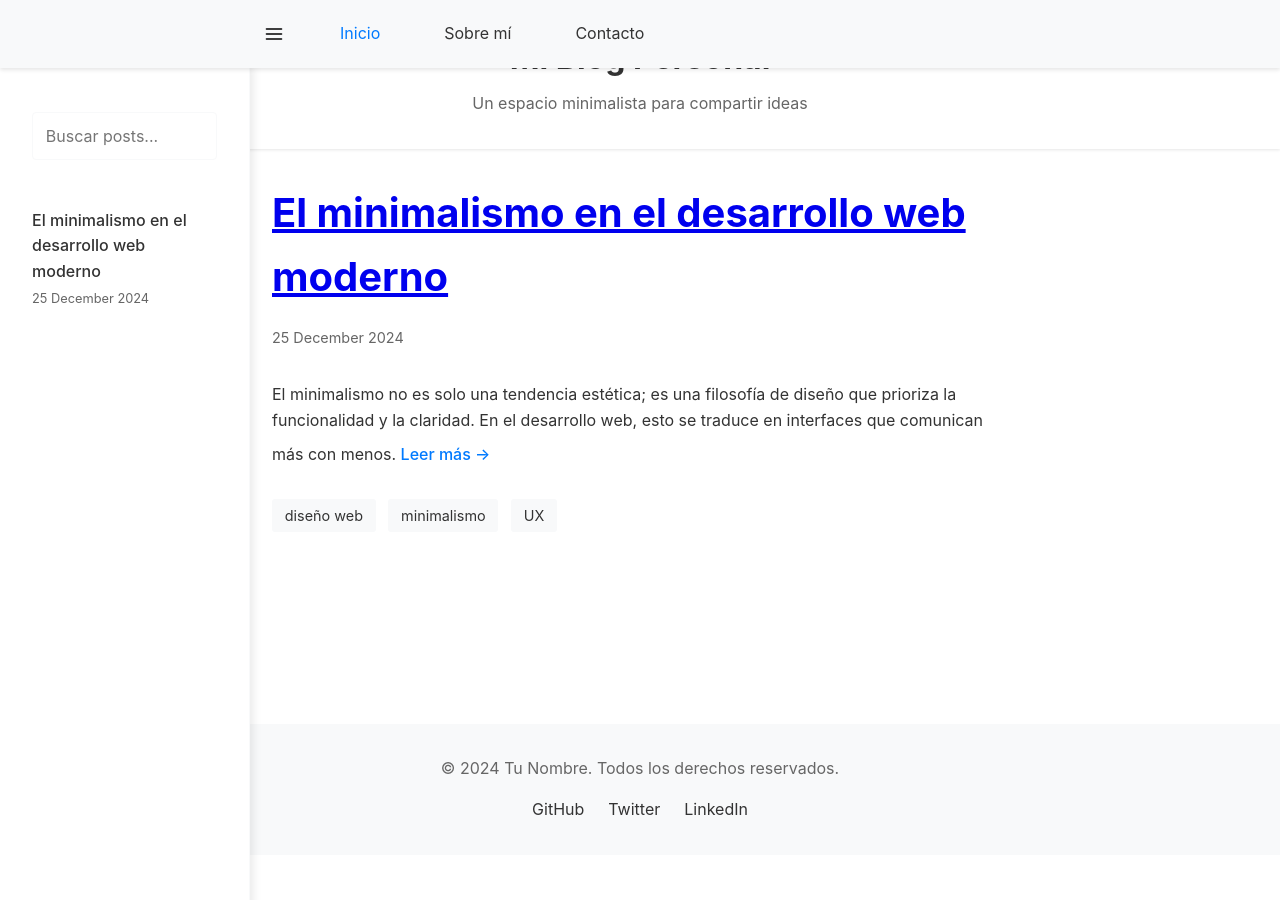
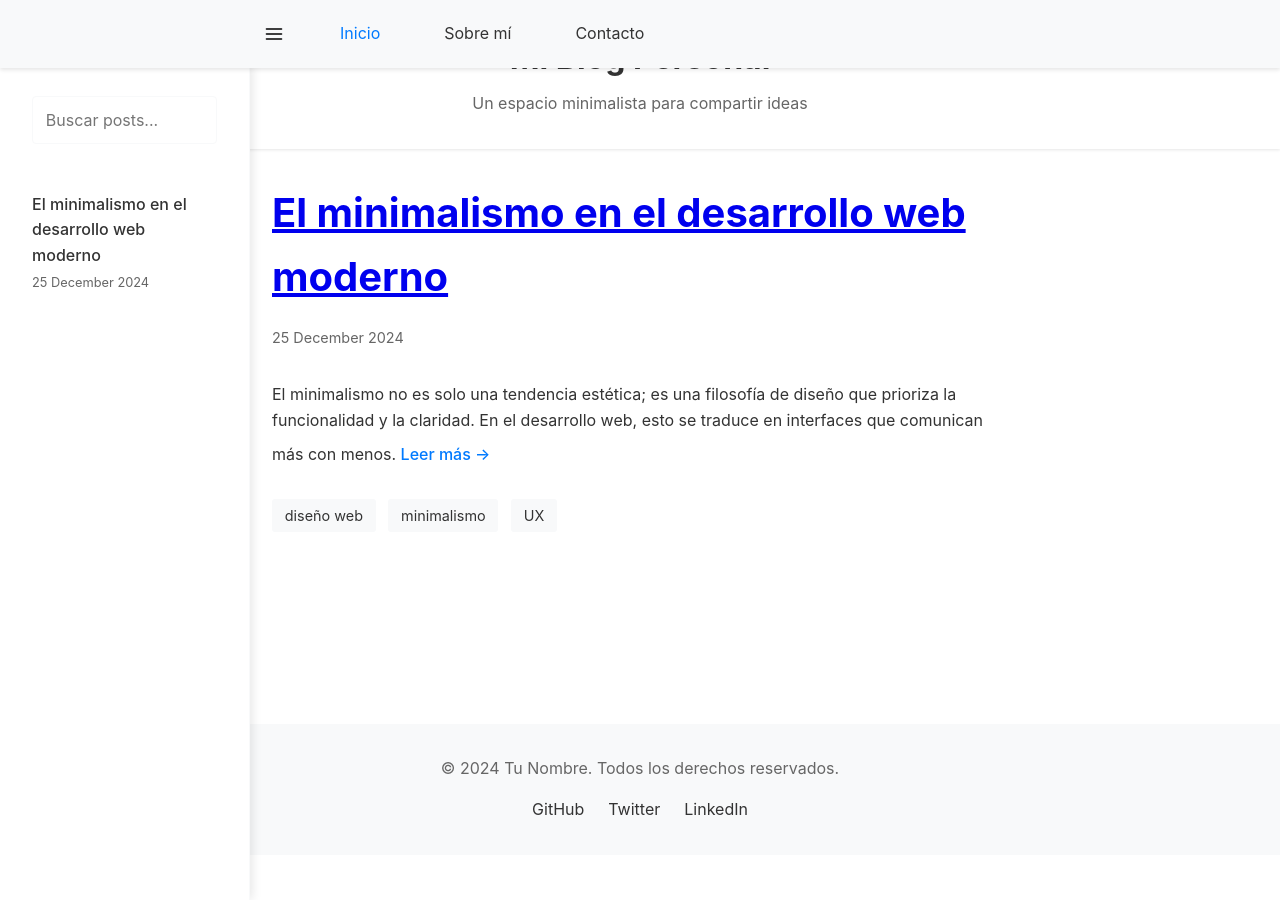
Before and after one commit to 12lockedin/12lockedin.github.io, a Jekyll site: the page built from index.html, in a window 1280 px wide. Built offline with Jekyll 4.4.1, drawn with Linux system fonts in a browser that asks for light colours; the list of posts is cut into pages by our own code.

Commit message:
new sidebar

```diff
--- a/assets/css/styles.css
+++ b/assets/css/styles.css
@@ -300,8 +300,8 @@
 .sidebar {
   position: fixed;
   left: 0;
-  top: 0;
-  height: 100vh;
+  top: var(--nav-height, 4rem); /* Usar variable para la altura del nav */
+  height: calc(100vh - var(--nav-height, 4rem)); /* Ajustar altura total */
   width: var(--sidebar-width);
   background-color: var(--color-primary);
   border-right: 1px solid var(--color-secondary);
@@ -311,8 +311,6 @@
   overflow-y: auto;
   box-shadow: 2px 0 10px rgba(0, 0, 0, 0.1);
   z-index: 1000;
-  margin-top: 4rem;
-  padding-top: calc(var(--spacing) + 1rem);
 }
 
 .sidebar.hidden {
```
